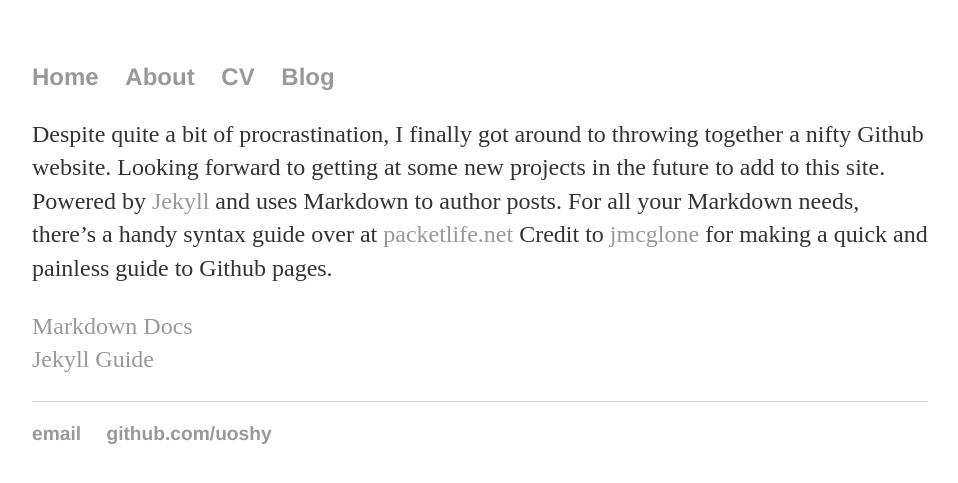
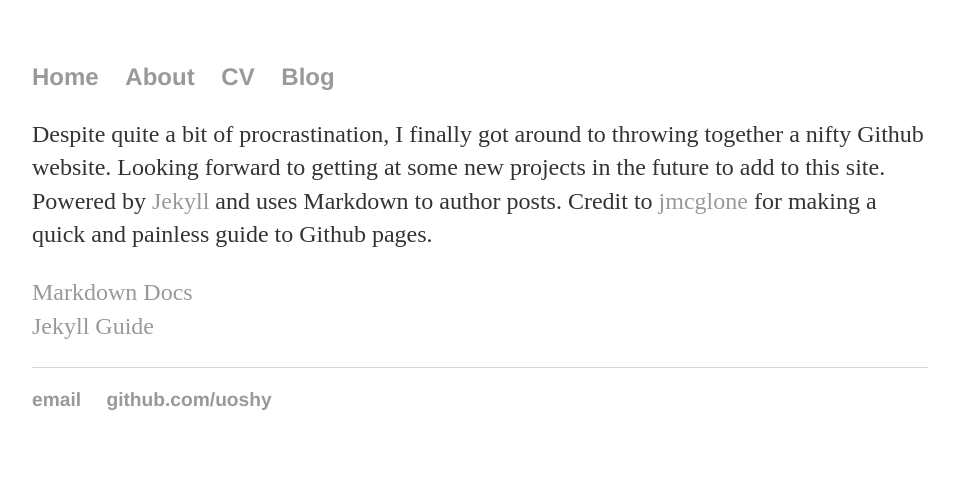
Before and after one commit to uoshy/tduffenais.github.io, a Jekyll site: the page built from _posts/2017-05-20-site-launched.md, in a window 1280 px wide. Shown: the top 483 px of the page, without its empty margins (160-1118 px from the left). Built offline with Jekyll 4.4.1, drawn with Linux system fonts in a browser that asks for light colours.

Commit message:
Update 2017-05-20-site-launched.md

```diff
--- a/_posts/2017-05-20-site-launched.md
+++ b/_posts/2017-05-20-site-launched.md
@@ -7,7 +7,6 @@ date: 2017-05-20
 Despite quite a bit of procrastination, I finally got around to throwing together a nifty Github website.
 Looking forward to getting at some new projects in the future to add to this site.
 Powered by [Jekyll](http://jekyllrb.com) and uses Markdown to author posts.
-For all your Markdown needs, there's a handy syntax guide over at [packetlife.net](http://packetlife.net/media/library/16/Markdown.pdf)
 Credit to [jmcglone](http://jmcglone.com/) for making a quick and painless guide to Github pages.
 
 [Markdown Docs](http://markdown-guide.readthedocs.io/)
```
